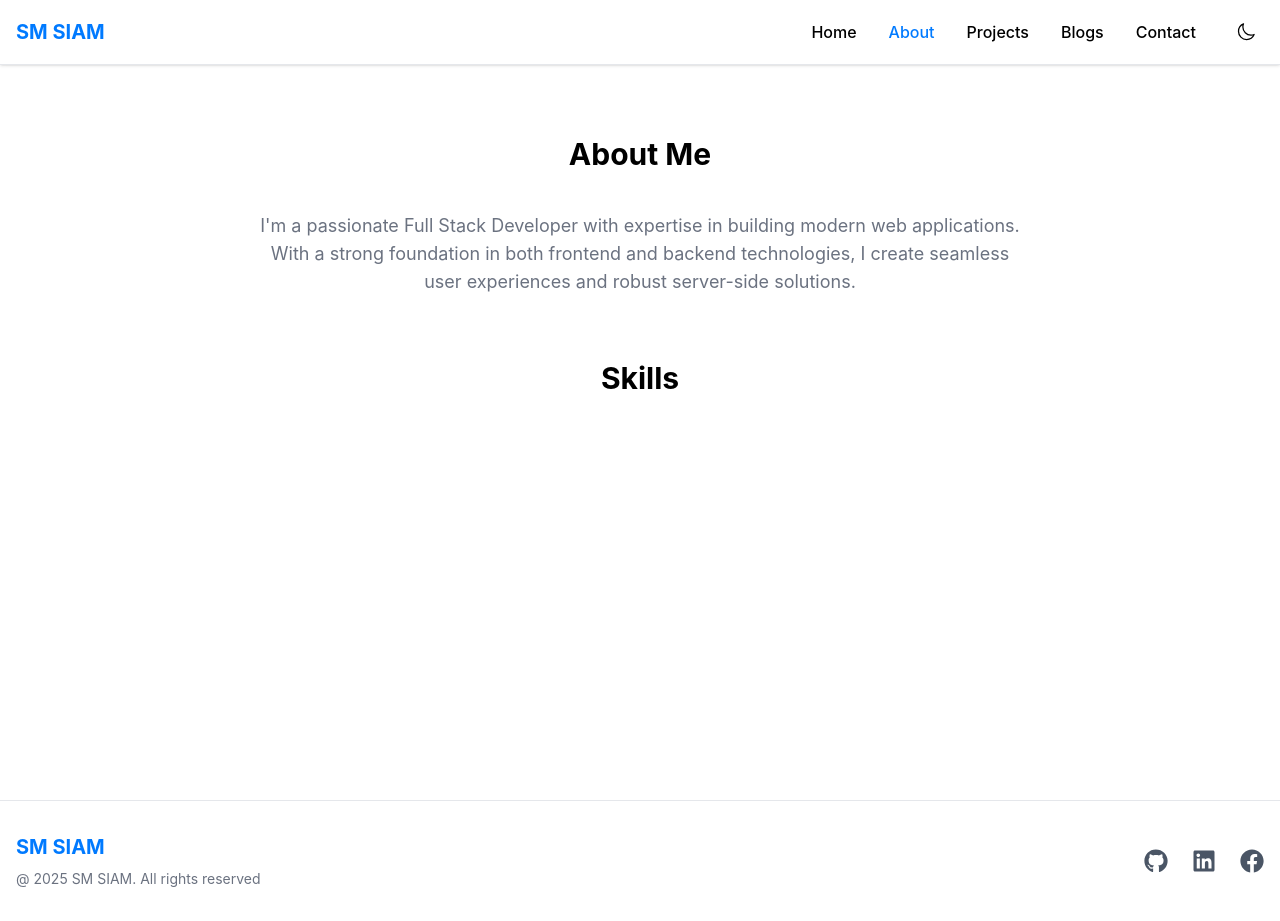
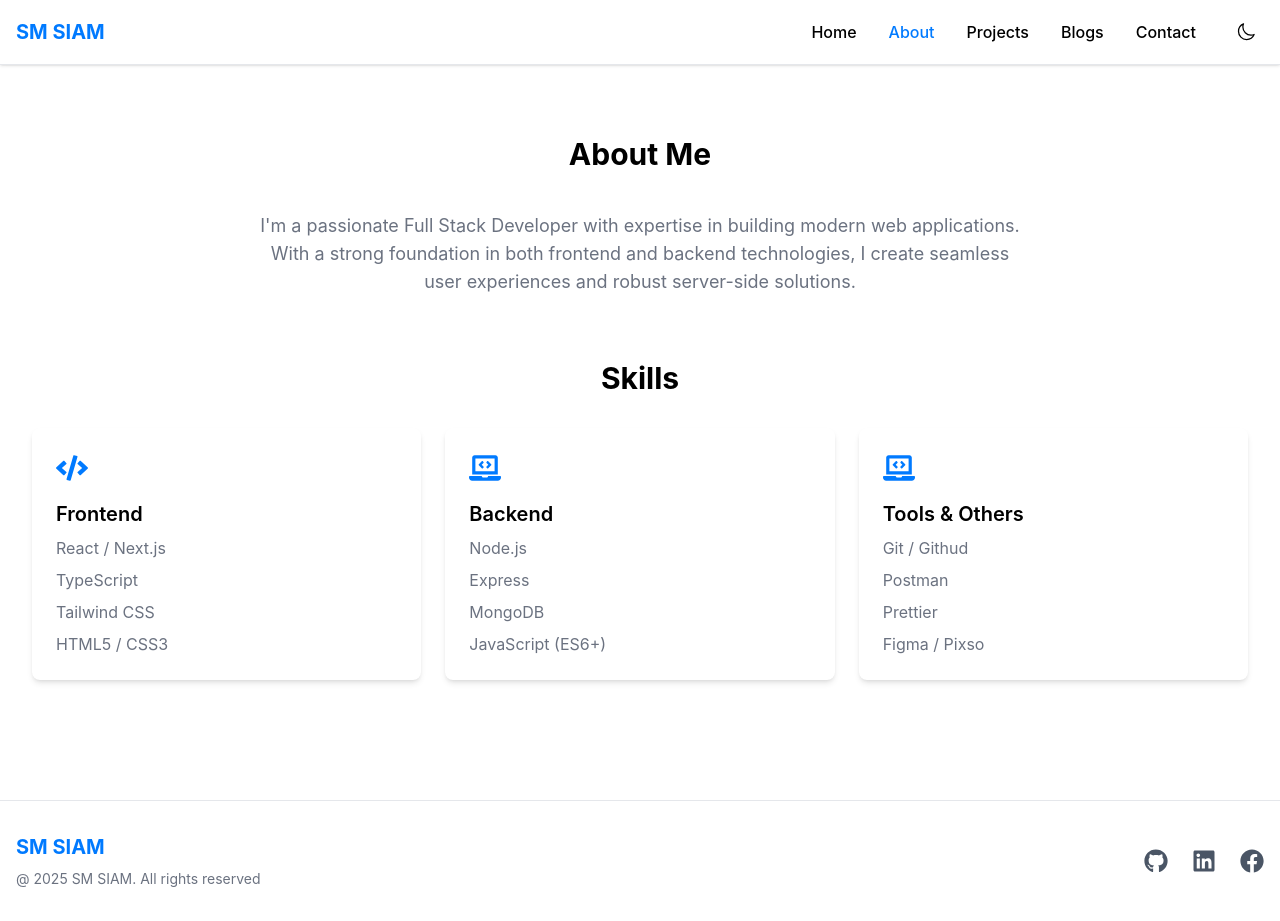
Before and after one commit to siam114/portfolio-website-nextjs, a Next.js app: page /about in a window 1280 px wide. Built offline with nearby package versions, Linux system fonts and the light colour scheme.

Commit message:
complete skill section

```diff
--- a/src/app/about/page.tsx
+++ b/src/app/about/page.tsx
@@ -1,3 +1,5 @@
+import { FaCode, FaLaptopCode } from "react-icons/fa";
+
 const About = () => {
   return (
     <div className="container mx-auto max-w-7xl py-10">
@@ -15,6 +17,40 @@ const About = () => {
       {/* skill section */}
       <section className="mb-16">
           <h2 className="section-title">Skills</h2>
+          <div className="grid grid-cols-1 md:grid-cols-2 lg:grid-cols-3 gap-6">
+            <div className="bg-white dark:bg-dark/50 p-6 rounded-lg shadow-md ">
+              <FaCode className="h-8 w-8 text-primary mb-4"/>
+              <h3 className="text-xl font-semibold mb-2">Frontend</h3>
+              <ul className="text-secondary space-y-2">
+                <li>React / Next.js</li>
+                <li>TypeScript</li>
+                <li>Tailwind CSS</li>
+                <li>HTML5 / CSS3</li>
+              </ul>
+            </div>
+
+             <div className="bg-white dark:bg-dark/50 p-6 rounded-lg shadow-md ">
+              <FaLaptopCode className="h-8 w-8 text-primary mb-4"/>
+              <h3 className="text-xl font-semibold mb-2">Backend</h3>
+              <ul className="text-secondary space-y-2">
+                <li>Node.js</li>
+                <li>Express</li>
+                <li>MongoDB</li>
+                <li>JavaScript (ES6+)</li>
+              </ul>
+            </div>
+
+             <div className="bg-white dark:bg-dark/50 p-6 rounded-lg shadow-md ">
+              <FaLaptopCode className="h-8 w-8 text-primary mb-4"/>
+              <h3 className="text-xl font-semibold mb-2">Tools & Others</h3>
+              <ul className="text-secondary space-y-2">
+                <li>Git / Githud</li>
+                <li>Postman </li>
+                <li>Prettier</li>
+                <li>Figma / Pixso</li>
+              </ul>
+            </div>
+          </div>
       </section>
     </div>
   );
```
